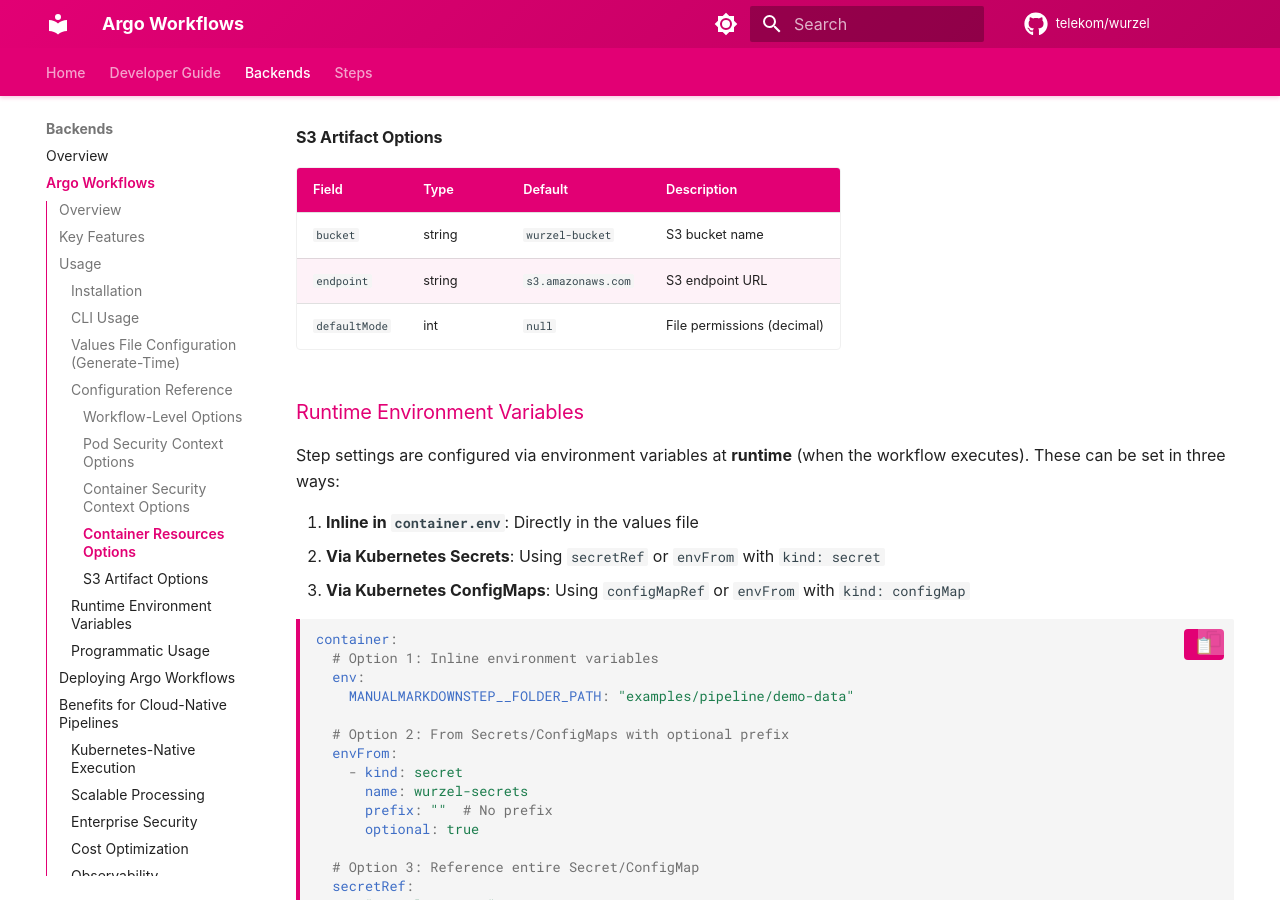
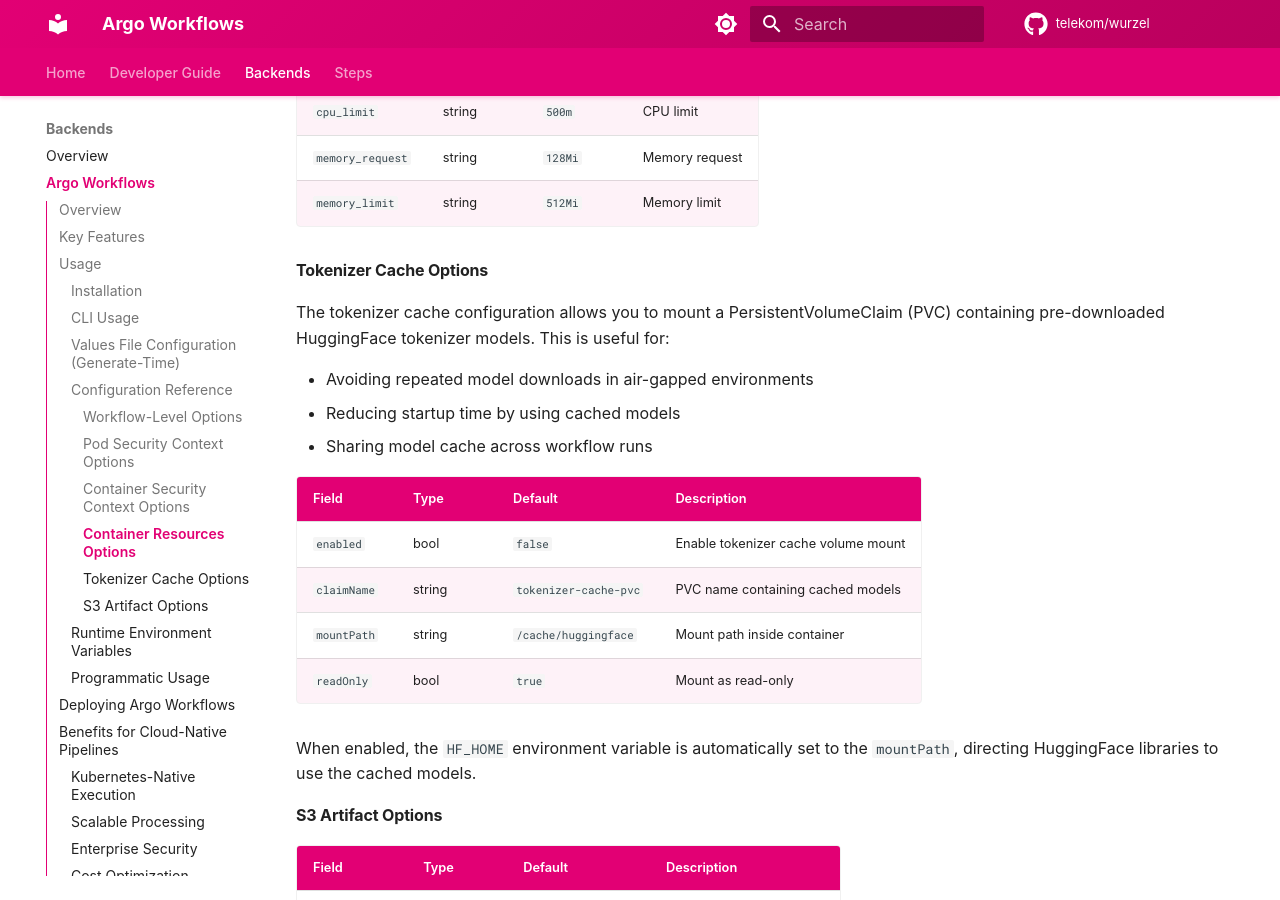
Before and after one commit to telekom/wurzel, an MkDocs documentation site: the page built from docs/backends/argoworkflows.md, in a window 1280 px wide and 900 px high, scrolled down 5180 px. Built offline with MkDocs 1.6.1 and Material for MkDocs 9.7.7, drawn with Linux system fonts in a browser that asks for light colours; some web fonts are replaced; comment, search, counter and statistics services are not loaded; some of the changed text lies outside the part shown.

Commit message:
add docs

```diff
--- a/docs/backends/argoworkflows.md
+++ b/docs/backends/argoworkflows.md
@@ -142,6 +142,13 @@
             - key: "tls.key"
               value: "key.pem"
 
+      # Tokenizer cache volume (for HuggingFace models)
+      tokenizerCache:
+        enabled: true
+        claimName: tokenizer-cache-pvc
+        mountPath: /cache/huggingface
+        readOnly: true
+
     # S3 artifact storage configuration
     artifacts:
       bucket: wurzel-bucket
@@ -196,6 +203,23 @@
 | `cpu_limit` | string | `500m` | CPU limit |
 | `memory_request` | string | `128Mi` | Memory request |
 | `memory_limit` | string | `512Mi` | Memory limit |
+
+#### Tokenizer Cache Options
+
+The tokenizer cache configuration allows you to mount a PersistentVolumeClaim (PVC) containing pre-downloaded HuggingFace tokenizer models. This is useful for:
+
+- Avoiding repeated model downloads in air-gapped environments
+- Reducing startup time by using cached models
+- Sharing model cache across workflow runs
+
+| Field | Type | Default | Description |
+|-------|------|---------|-------------|
+| `enabled` | bool | `false` | Enable tokenizer cache volume mount |
+| `claimName` | string | `tokenizer-cache-pvc` | PVC name containing cached models |
+| `mountPath` | string | `/cache/huggingface` | Mount path inside container |
+| `readOnly` | bool | `true` | Mount as read-only |
+
+When enabled, the `HF_HOME` environment variable is automatically set to the `mountPath`, directing HuggingFace libraries to use the cached models.
 
 #### S3 Artifact Options
 
```
